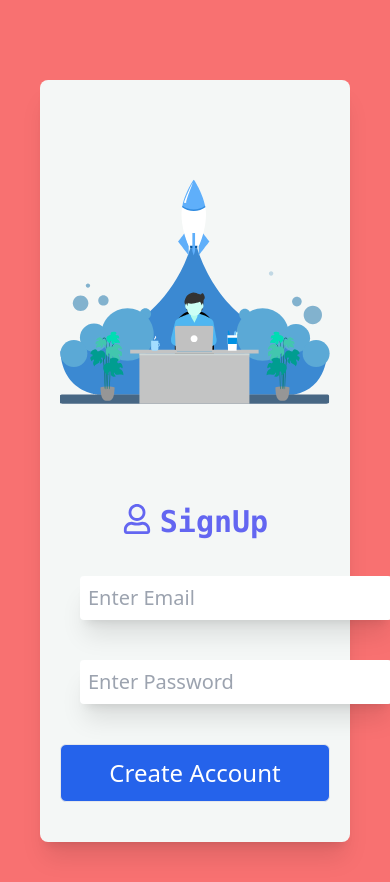
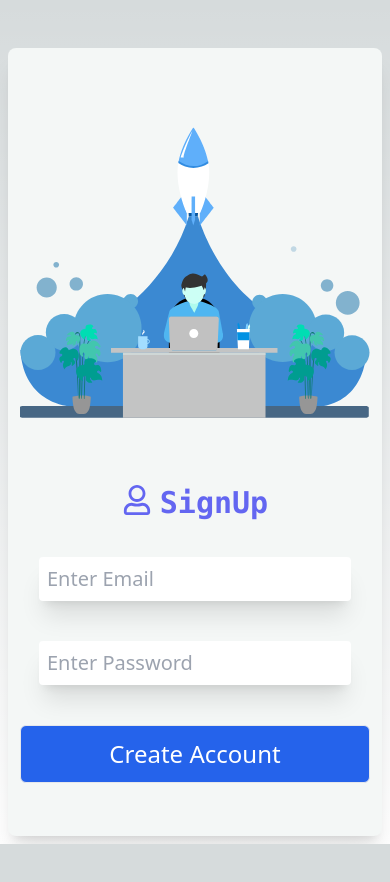
Before and after one commit to hasanashrafi/authentication-next, a Next.js app: page /signup in a window 390 px wide. After the commit the page ends 844 px from the top, so only its background shows below. Built offline with nearby package versions, Linux system fonts and the light colour scheme.

Commit message:
responsive and edit styles

```diff
--- a/pages/signup.js
+++ b/pages/signup.js
@@ -31,15 +31,16 @@ function SignUp() {
     }
 
     return (
-        <div className='min-w-screen flex bg-red-400 min-h-screen p-10 '>
+        <div className='min-w-screen flex  min-h-screen p-2 '>
 
-            <div className=" flex flex-col mx-auto bg-[#f4f7f6] rounded-lg shadow-xl  justify-center p-5  content-center mt-10 w-full lg:w-[1200px] lg:items-center">
+            <div className=" flex flex-col justify-center mx-auto bg-[#f4f7f6] rounded-lg shadow-xl  p-3  content-center mt-10 w-full lg:w-[1200px] lg:items-center">
                 <Lottie animationData={animationData} className='w-full  h-96 mb-5' play loop={true} />
                 <h3 className="flex justify-center gap-2 mb-4 text-center text-3xl font-semibold font-mono text-indigo-500">
                     <FaRegUser />  SignUp
                 </h3>
                 <div >{user.length && <h3 className={`my-4 text-center text-xl font-semibold p-2 rounded text-white ${user.status === "successfully" ? "bg-green-400" : "bg-red-400"}`}>{user.message}</h3>}</div>
-                <div className='flex  items-center'>
+
+                <div className='flex justify-center items-center'>
                     <MdOutlineAlternateEmail className='text-indigo-600 text-3xl' />
                     <input
                         value={email}
@@ -51,7 +52,7 @@ function SignUp() {
                     />
                 </div>
 
-                <div className='flex items-center'>
+                <div className='flex justify-center items-center'>
                     <RiLockPasswordLine className='text-indigo-600 text-3xl ' />
                     <input
                         value={password}
```
